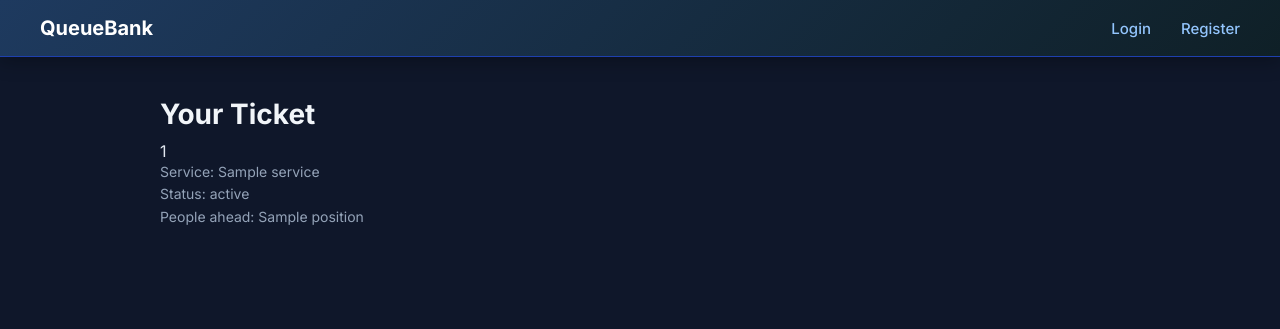
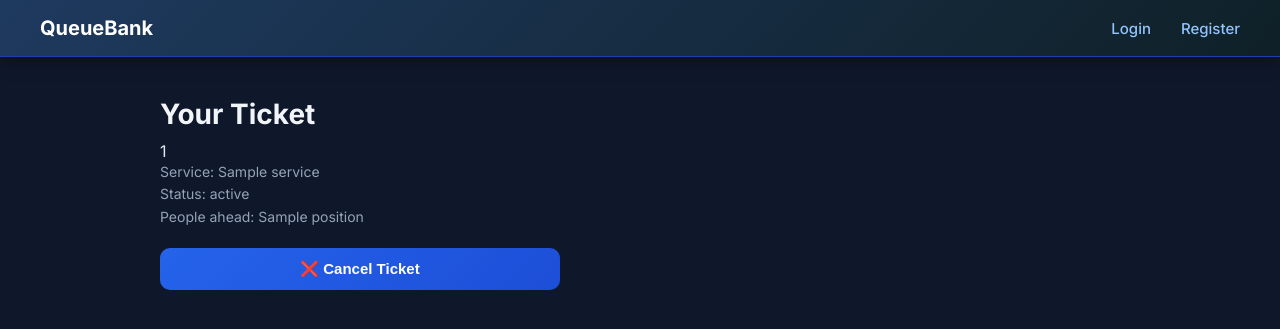
Before and after one commit to sodatovruslan/queuebank, a Django app: template templates/tickets/my_ticket.html in a window 1280 px wide. Shown: the top 329 px of the page. Run offline with Django 5.2, Linux system fonts and the light colour scheme; the template is opened without the code that fills it: most values are stand-ins (such as "Sample title", 1, 10 or a date in 2020).

Commit message:
Add cancel button to my_ticket template

```diff
--- a/templates/tickets/my_ticket.html
+++ b/templates/tickets/my_ticket.html
@@ -9,6 +9,13 @@
         <p>Service: {{ ticket.service.name }}</p>
         <p class="status-{{ ticket.status }}">Status: {{ ticket.get_status_display }}</p>
         <p>People ahead: {{ position }}</p>
+        <br>
+        {% if ticket.status == 'waiting' %}
+        <form method="POST" action="{% url 'cancel_ticket' ticket.pk %}">
+            {% csrf_token %}
+            <button class="btn btn-skip">❌ Cancel Ticket</button>
+        </form>
+        {% endif %}
         <meta http-equiv="refresh" content="10">
     </div>
     {% else %}
```
